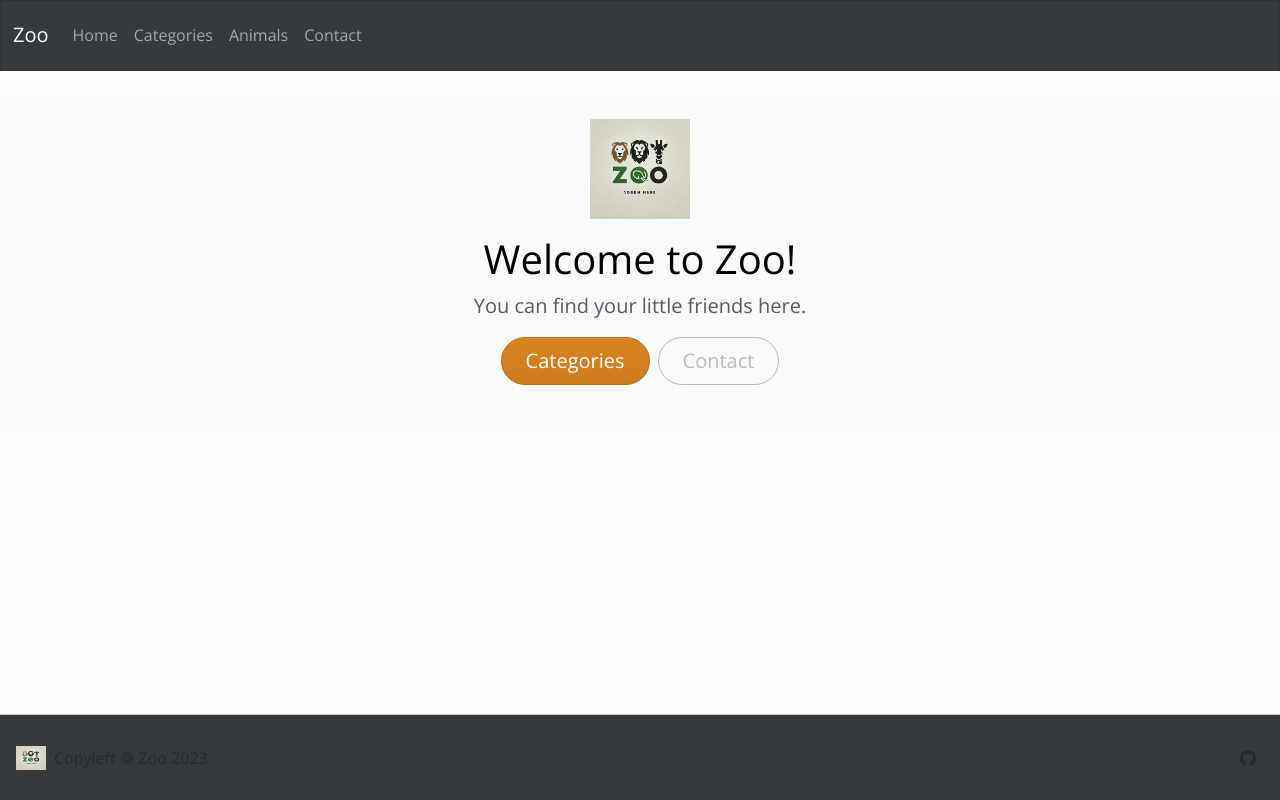
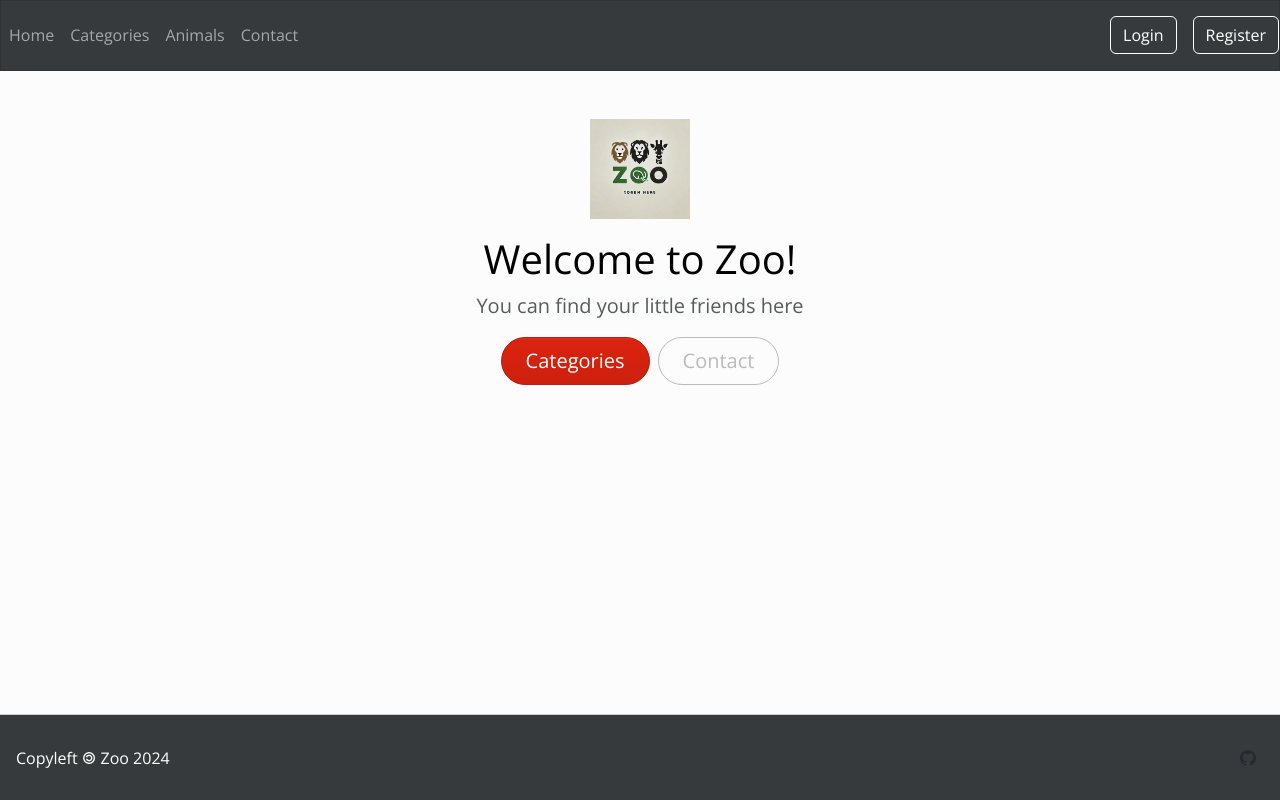
Before and after one commit to veroneoriginal/zoo, a Django app: template mainapp/templates/mainapp/index.html in a window 1280 px wide. Run offline with Django 5.2, Linux system fonts and the light colour scheme; the template is opened without the code that fills it, so the values that code supplies are empty; some libraries are stand-ins or nearby versions.

Commit message:
дуыыщт 15 шы вщту

```diff
--- a/mainapp/templates/mainapp/index.html
+++ b/mainapp/templates/mainapp/index.html
@@ -7,14 +7,14 @@
 
 {% block body %}
 
-<div class="text-center bg-body-tertiary rounded-3">
+<div class="text-center rounded-3">
     <img src="{% static 'images/logo.png' %}" class="bi mt-4 mb-3" width="100" height="100">
     <h1 class="text-body-emphasis">Welcome to Zoo!</h1>
     <p class="col-lg-8 mx-auto fs-5 text-muted">
-      You can find your little friends here.
+      You can find your little friends here
     </p>
     <div class="d-inline-flex gap-2 mb-5">
-        <a class="d-inline-flex align-items-center btn btn-warning btn-lg px-4 rounded-pill" href="{% url 'mainapp:category_list' %}">Categories</a>
+        <a class="d-inline-flex align-items-center btn btn-primary btn-lg px-4 rounded-pill" href="{% url 'mainapp:category_list' %}">Categories</a>
       <a class="btn btn-outline-secondary btn-lg px-4 rounded-pill" href="{% url 'mainapp:contact' %}">Contact</a>
     </div>
   </div>
--- a/mainapp/views.py
+++ b/mainapp/views.py
@@ -1,3 +1,4 @@
+from django.contrib.auth.mixins import LoginRequiredMixin
 from django.shortcuts import render
 from django.urls import reverse_lazy
 from django.views.generic import ListView, DetailView, CreateView, UpdateView, DeleteView, FormView
@@ -52,7 +53,7 @@ class CategoryDetailView(DetailView):
     # get_object - получение одного объекта
 
 
-class CategoryCreateView(CreateView):
+class CategoryCreateView(LoginRequiredMixin, CreateView):
     model = Category
     fields = "__all__"
     success_url = reverse_lazy('mainapp:category_list')
--- a/templates/base.html
+++ b/templates/base.html
@@ -18,12 +18,6 @@
 
 <body class="d-flex flex-column h-100">
 <nav class="navbar navbar-expand-md navbar-dark bg-dark mb-4">
-    <div class="container-fluid">
-        <a class="navbar-brand" href="{% url 'mainapp:index' %}">Zoo</a>
-        <button class="navbar-toggler" type="button" data-bs-toggle="collapse" data-bs-target="#navbarCollapse"
-                aria-controls="navbarCollapse" aria-expanded="false" aria-label="Toggle navigation">
-            <span class="navbar-toggler-icon"></span>
-        </button>
     <div class="collapse navbar-collapse" id="navbarCollapse">
         <ul class="navbar-nav me-auto mb-2 mb-md-0">
             <li class="nav-item">
@@ -39,9 +33,23 @@
                 <a class="nav-link" href="{% url 'mainapp:contact' %}">Contact</a>
             </li>
         </ul>
+        {% if user.is_authenticated %}
+        <div class="d-flex align-items-center">
+            <span class="navbar-text me-2">Hello, {{ user.username }}</span>
+            <form method="post" action="{% url 'user_app:logout' %}" style="display: inline;">
+                {% csrf_token %}
+                <button type="submit" class="btn btn-outline-light">Logout</button>
+            </form>
         </div>
+        {% else %}
+        <div class="d-flex">
+            <a class="btn btn-outline-light me-3" href="{% url 'user_app:login' %}">Login</a>
+            <a class="btn btn-outline-light" href="{% url 'user_app:register' %}">Register</a>
+        </div>
+        {% endif %}
     </div>
 </nav>
+
 
 {% block body %}
 {% endblock %}
@@ -49,10 +57,7 @@
 <footer
         class="footer mt-auto py-3 bg-dark d-flex flex-wrap justify-content-between align-items-center py-3 px-3 border-top">
     <div class="col-md-4 d-flex align-items-center">
-        <a href="#" class="mb-3 me-2 mb-md-0 text-muted text-decoration-none lh-1">
-            <img src="{% static 'images/logo.png' %}" class="bi" width="30" height="24">
-        </a>
-        <span class="mb-3 mb-md-0 text-muted">Copyleft &#127279; Zoo 2023</span>
+        <span class="mb-3 mb-md-0 text-white">Copyleft &#127279; Zoo 2024</span>
     </div>
 
     <ul class="nav col-md-4 justify-content-end">
--- a/user_app/urls.py
+++ b/user_app/urls.py
@@ -1,8 +1,10 @@
 from django.urls import path
-
+from django.contrib.auth.views import LogoutView
 from . import views
 
 app_name = 'user_app'
 urlpatterns = [
     path('register/', views.RegisterView.as_view(), name='register'),
+    path('login/', views.AuthView.as_view(), name='login'),
+    path('logout/', LogoutView.as_view(), name='logout'),
 ]
```
Also changed, not shown: settings/settings.py (+5 -7 lines), user_app/templates/user_app/login.html (added, +17 -0 lines), user_app/tests.py (+31 -2 lines), user_app/views.py (+6 -1 lines). Lines whose indentation alone changed are shown as unchanged.
